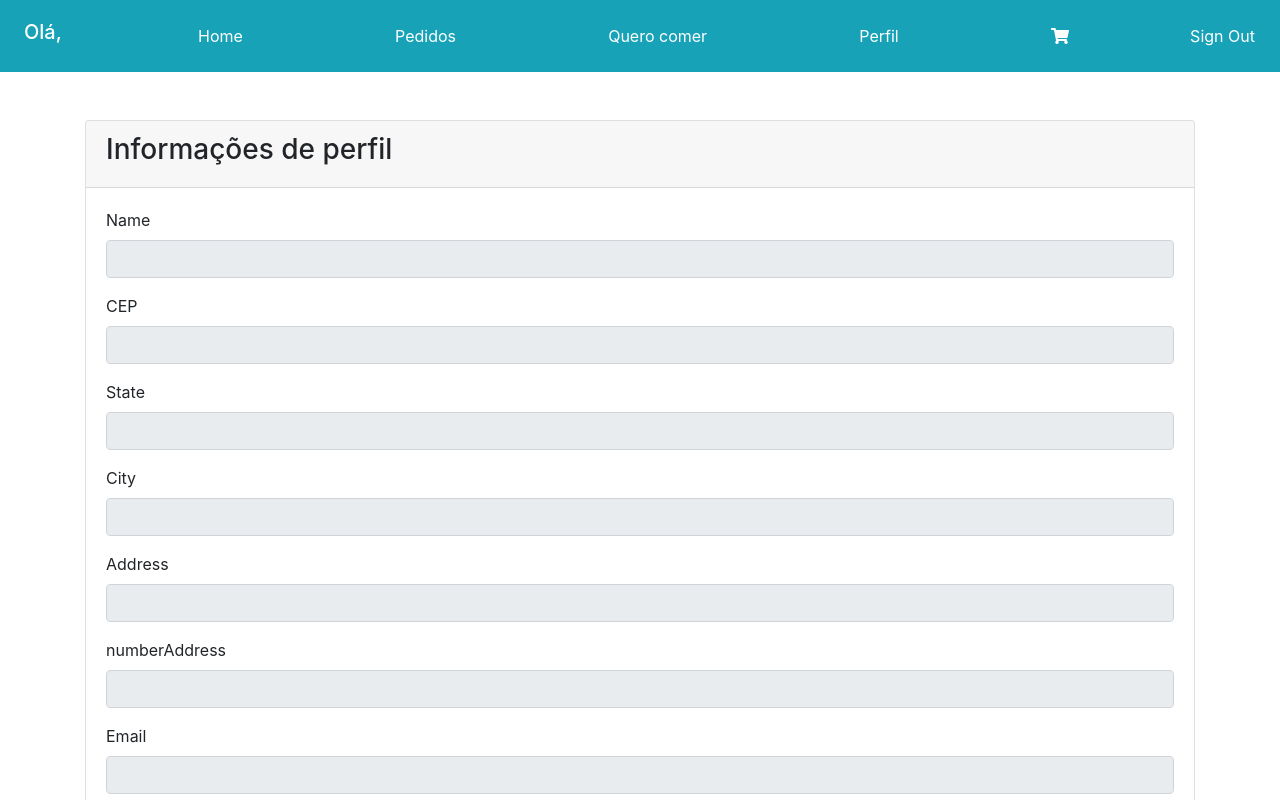
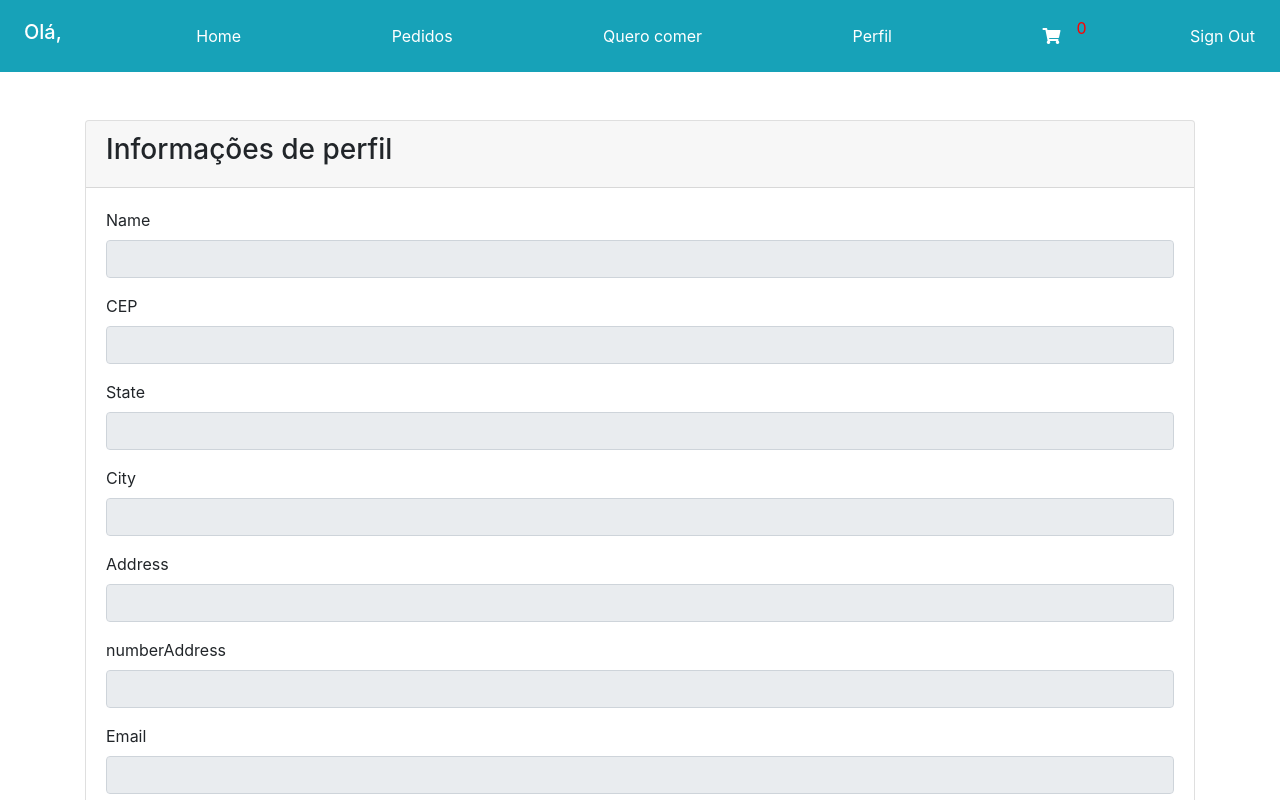
Before and after one commit to SamuelRocha91/consumy, a Vue app: page /dashboard/profile in a window 1280 px wide. Shown: the top 800 px of the page. Built offline with nearby package versions, Linux system fonts and the light colour scheme; no server answers; a web font is replaced by a local one.

Commit message:
feat: adiciona controle de numero de pedidos

```diff
--- a/src/components/NavBar.vue
+++ b/src/components/NavBar.vue
@@ -2,6 +2,10 @@
 import { useRouter } from 'vue-router';
 import { Auth } from '../utils/auth';
 import { ref } from 'vue';
+
+defineProps < {
+  quantity: number;
+}>()
 
 const auth = new Auth();
 const isLoggedIn = ref(auth.isLoggedIn());
@@ -31,6 +35,7 @@ const signOut = function () {
             <a class="nav-link" href="/dashboard/cart">
                <i class="fas fa-shopping-cart"></i>
             </a>
+            <div class="number-products">{{ quantity }}</div>
            </li>
         <nav>
           <a class="btn btn-outline-info text-white my-2 my-sm-0 p-2" @click.prevent="signOut">Sign Out</a>
@@ -49,4 +54,8 @@ const signOut = function () {
       color: white !important;
     }
 
+.number-products {
+  display: flex;
+  color: red;
+}
 </style>
--- a/src/views/CartView.vue
+++ b/src/views/CartView.vue
@@ -4,12 +4,15 @@ import NavBar from '@/components/NavBar.vue';
 import CartList from '@/components/CartList.vue';
 import CartEmpty from '@/components/CartEmpty.vue';
 
+const quantity = ref(0);
+
 const cart = ref([]);
 onMounted(() => {
     const products = localStorage.getItem('cart') || '';
     const productsParsed = products ? JSON.parse(products) : '';
     if (productsParsed) {
-        cart.value = productsParsed
+        cart.value = productsParsed;
+        quantity.value = productsParsed.length;
     }
 })
 
@@ -17,12 +20,13 @@ const removeCart = (id: number) => {
     const list = cart.value.filter((product: any) => product.id !== id);
     cart.value = list;
     localStorage.setItem('cart', JSON.stringify(list))
+    quantity.value = list.length
 }
 
 </script>
 
 <template>
- <NavBar />
+ <NavBar :quantity="quantity" />
  <CartList v-if="cart.length > 0" :products="cart" :removeCart="removeCart"/>
  <CartEmpty v-else />
 </template>
--- a/src/views/DashBoardView.vue
+++ b/src/views/DashBoardView.vue
@@ -1,10 +1,20 @@
  <script setup lang="ts">
 import NavBar from '@/components/NavBar.vue';
 import HomePage from '@/components/HomePage.vue';
+import { onMounted, ref } from 'vue';
+
+const quantity = ref(0);
+onMounted(() => {
+    const products = localStorage.getItem('cart') || '';
+    const productsParsed = products ? JSON.parse(products) : '';
+    if (productsParsed) {
+        quantity.value = productsParsed.length;
+    }
+})
 </script>
 
 
 <template>
- <NavBar />
+ <NavBar :quantity="quantity"/>
  <HomePage />
 </template>
--- a/src/views/ProfileView.vue
+++ b/src/views/ProfileView.vue
@@ -1,5 +1,5 @@
 <script setup lang="ts">
-import { ref } from 'vue';
+import { ref, onMounted } from 'vue';
 import NavBar from '@/components/NavBar.vue';
 import ProfileData from '@/components/ProfileData.vue';
 import FormProfile from '@/components/FormProfile.vue';
@@ -15,9 +15,18 @@ const managerPages = (param = 'update') => {
   }
 }
 const isEdit = ref(false);
+
+const quantity = ref(0);
+onMounted(() => {
+    const products = localStorage.getItem('cart') || '';
+    const productsParsed = products ? JSON.parse(products) : '';
+    if (productsParsed) {
+        quantity.value = productsParsed.length;
+    }
+})
 </script>
 <template>
-  <NavBar />
+  <NavBar :quantity="quantity"/>
   <FormProfile :handleClick="managerPages" v-if="isEdit" :isFormPassword="isFormPassword" />
   <ProfileData v-else :handleClick="managerPages" />
 </template>
--- a/src/views/StoreDetailsView.vue
+++ b/src/views/StoreDetailsView.vue
@@ -23,7 +23,7 @@ const changePage = (page: any) => {
     getlist(page)
   }
 };
-
+const quantity = ref(0);
 const addProductsInCart = (id: number) => {
   const data = localStorage.getItem('cart') || '';
   const dataParsed = data ? JSON.parse(data) : [];
@@ -38,6 +38,7 @@ const addProductsInCart = (id: number) => {
   localStorage.setItem('cart', JSON.stringify(dataParsed))
   cartIds.value.push(id)
   products.value[index].inCart = true
+  quantity.value = dataParsed.length
 }
 
 const removeProductsInCart = (id: number) => {
@@ -49,7 +50,8 @@ const removeProductsInCart = (id: number) => {
   products.value[indexProduct].inCart = false
 
   const index = cartIds.value.findIndex((element: number) => element === id);
-   cartIds.value.splice(index, 1)
+  cartIds.value.splice(index, 1)
+  quantity.value = cartIds.value.length
 }
 
 const searchQuery = defineModel('searchQuery', { default: '' })
@@ -92,12 +94,12 @@ onMounted(() => {
   parseCart.forEach((product: any) => {
     cartIds.value.push(product.id)
   })
-  console.log(cartIds.value)
+  quantity.value = cartIds.value.length
   getlist(1);
 })
 </script>
 <template>
-  <NavBar />
+  <NavBar :quantity="quantity"/>
   <ListingStores
    v-if="products"
    :entity="products"
--- a/src/views/StoreView.vue
+++ b/src/views/StoreView.vue
@@ -5,6 +5,7 @@ import { onMounted, ref } from 'vue';
 import { StoreService } from '@/api/storeService';
 import debounce from 'lodash/debounce';
 
+const quantity = ref(0);
 const storeService = new StoreService();
 const stores = ref<any>([])
 const pagination = ref({
@@ -38,7 +39,7 @@ const getlist = (page: number, search = '', category = '') => {
           ...store,
           src: store.avatar_url,
       }));
-      pagination.value.next = data.pagination.next || 1;
+      pagination.value.next = data.pagination.next ? data.pagination.next : 1;
       pagination.value.previous = data.pagination.previous || 1;
       pagination.value.previous = data.pagination.pages;
       pagination.value.current = data.pagination.current;
@@ -53,11 +54,16 @@ const getlist = (page: number, search = '', category = '') => {
 }
 
 onMounted(() => {
+   const products = localStorage.getItem('cart') || '';
+    const productsParsed = products ? JSON.parse(products) : '';
+    if (productsParsed) {
+        quantity.value = productsParsed.length;
+    }
   getlist(1);
 })
 </script>
 <template>
-  <NavBar />
+  <NavBar :quantity="quantity"/>
   <ListingStores
    v-if="stores"
    :entity="stores"
```
Also changed, not shown: 1 other file (tests, documents, lock files or other folders).
